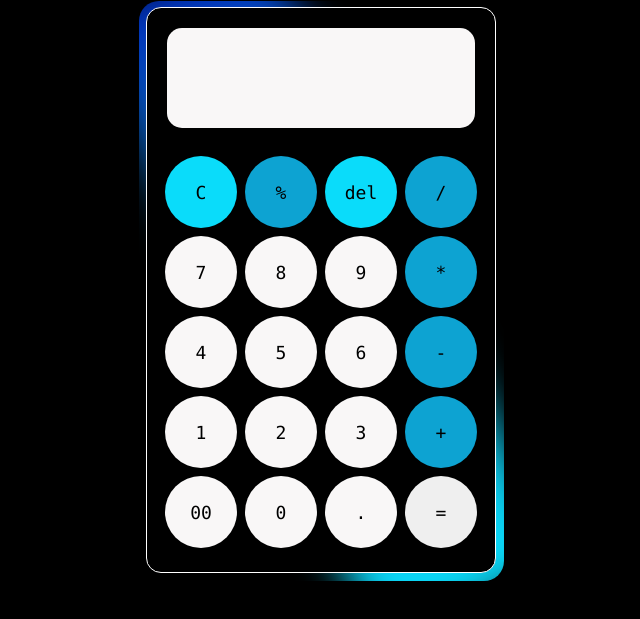
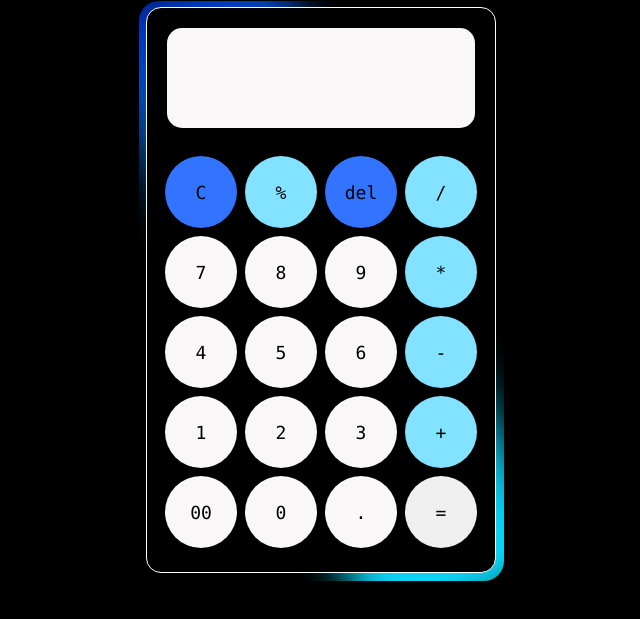
Before and after one commit to Anonymous18386/Portfolio, a plain HTML site: page calculator.html in a window 1280 px wide. Shown: the part 153-772 px from the top of the page, without its empty margins (319-959 px from the left). Drawn offline with Linux system fonts and the light colour scheme.

Commit message:
Add files via upload

```diff
--- a/calcu.css
+++ b/calcu.css
@@ -93,8 +93,8 @@ button:hover {
     background-color: #F9F7F7;
 }
 .operation {
-    background-color: rgba(13,163,210,1);
+    background-color: rgb(131, 226, 255);
 }
 .c, .delete {
-    background-color: rgba(10,220,250,1);
+    background-color: rgb(50, 115, 255);
 }
```
